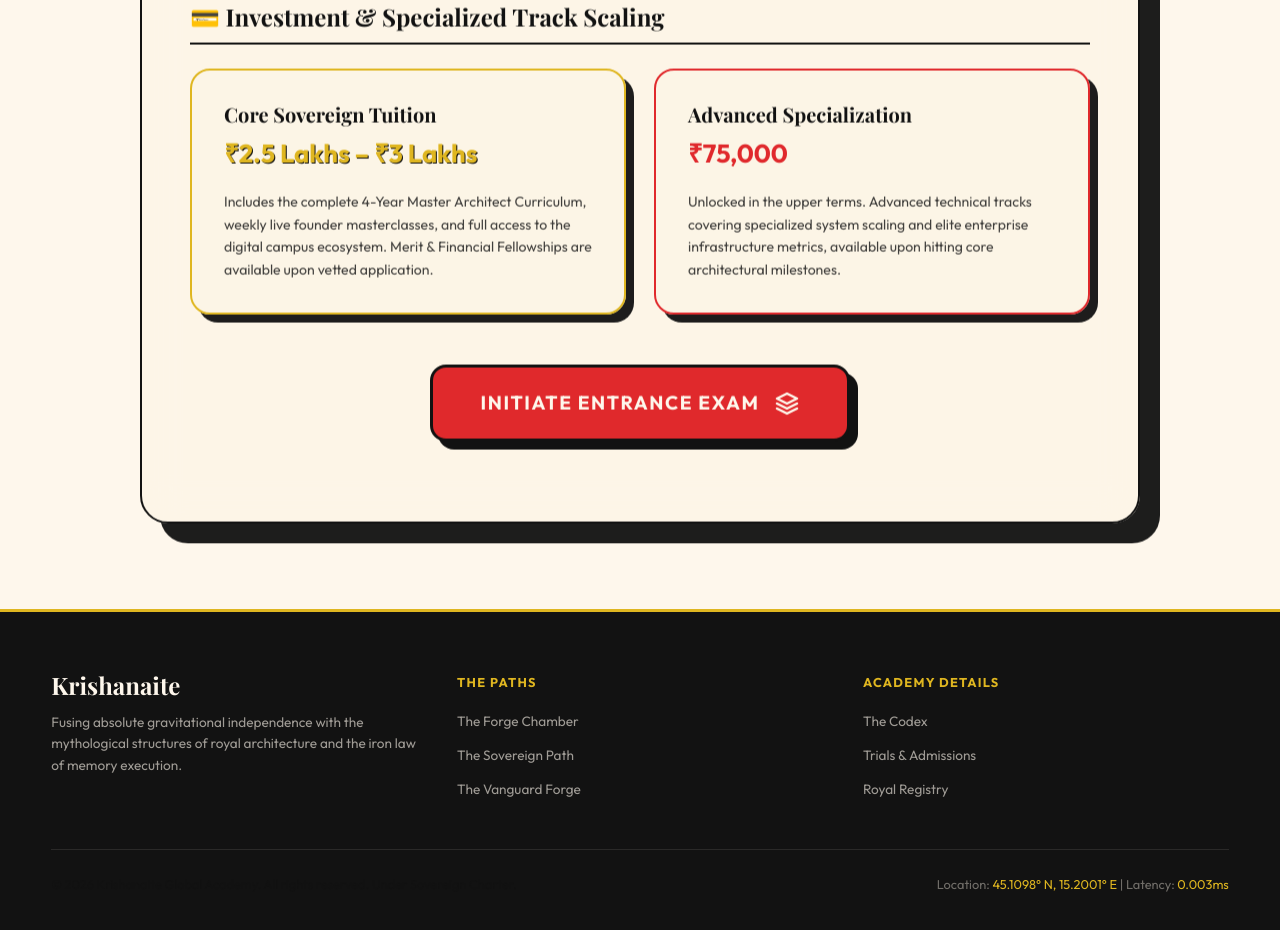
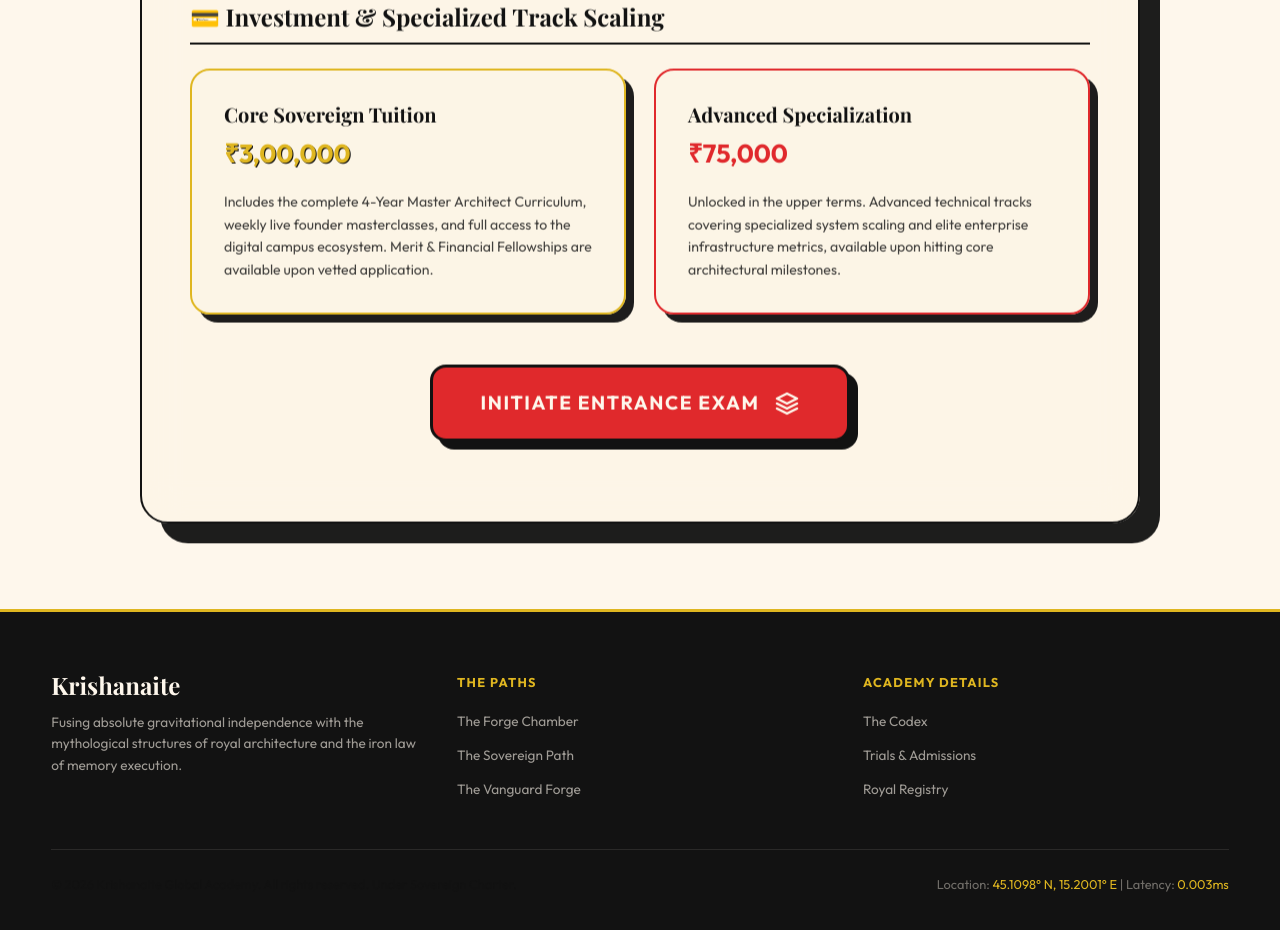
Before and after one commit to HoneyGpt/Krishanaite-Global-Academy, a plain HTML site: page sovereign-forge.html in a window 1280 px wide. Shown: the part 2338-3268 px from the top of the page. Drawn offline with nearby package versions, Linux system fonts and the light colour scheme; a web font is replaced by a local one.

Commit message:
feat: change core sovereign tuition to flat ₹3,00,000

```diff
--- a/sovereign-forge.html
+++ b/sovereign-forge.html
@@ -232,7 +232,7 @@
           <div class="investment-grid">
             <div class="investment-card gold-border">
               <h4>Core Sovereign Tuition</h4>
-              <div class="price">₹2.5 Lakhs &ndash; ₹3 Lakhs</div>
+              <div class="price">₹3,00,000</div>
               <p>Includes the complete 4-Year Master Architect Curriculum, weekly live founder masterclasses, and full access to the digital campus ecosystem. Merit & Financial Fellowships are available upon vetted application.</p>
             </div>
             <div class="investment-card red-border">
```
